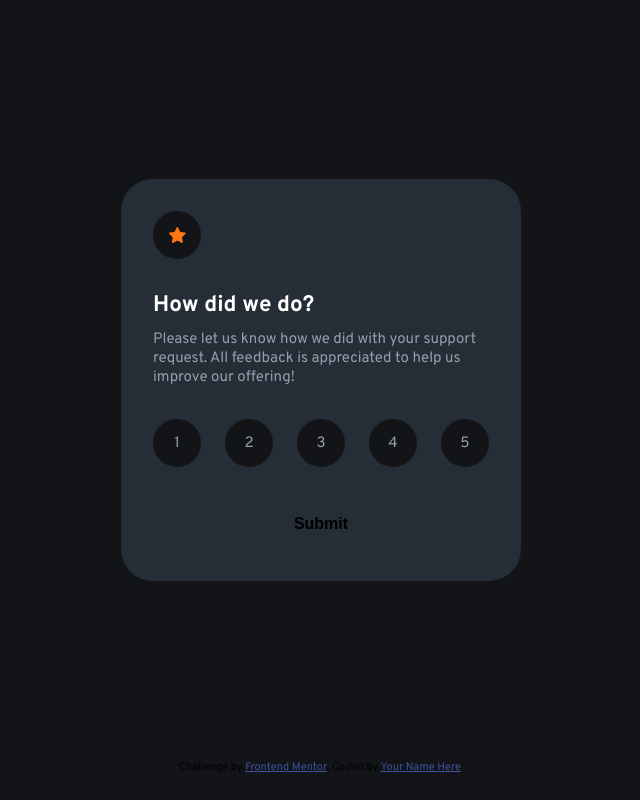
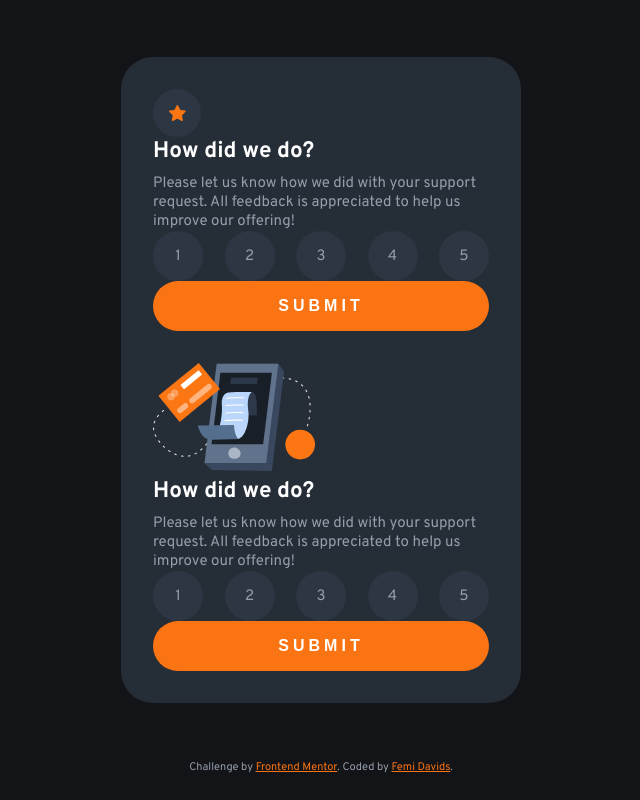
Before and after one commit to FemiDavids/fm-interactive-rating-component, a plain HTML site: page index.html in a window 1280 px wide. Shown: the whole page, without its empty margins (319-959 px from the left). Drawn offline with Linux system fonts and the light colour scheme.

Commit message:
added js script

```diff
--- /dev/null
+++ b/app.js
@@ -0,0 +1 @@
+const ratingsCard = 1;
--- a/index.html
+++ b/index.html
@@ -27,6 +27,7 @@
     <main class="wrapper">
       <!-- Rating state start -->
       <div class="container">
+        <div class="rating_section">
           <div class="icon">
             <img src="images/icon-star.svg" />
           </div>
@@ -46,12 +47,28 @@
           </div>
           <button class="button">Submit</button>
         </div>
+
+        <div class="thank_section">
+          <img src="images/illustration-thank-you.svg" />
+          <div class="chip"></div>
+          <div class="text-content">
+            <h2 class="title">How did we do?</h2>
+            <p class="description">
+              Please let us know how we did with your support request. All
+              feedback is appreciated to help us improve our offering!
+            </p>
+          </div>
+          <div class="ratings">
+            <span>1</span>
+            <span>2</span>
+            <span>3</span>
+            <span>4</span>
+            <span>5</span>
+          </div>
+          <button class="button">Submit</button>
+        </div>
+      </div>
     </main>
-
-    <!-- How did we do? Please let us know how we did with your support request. All
-    feedback is appreciated to help us improve our offering! 1 2 3 4 5 Submit -->
-
-    <!-- Rating state end -->
 
     <!-- Thank you state start -->
 
@@ -66,7 +83,8 @@
       Challenge by
       <a href="https://www.frontendmentor.io?ref=challenge" target="_blank"
         >Frontend Mentor</a
-      >. Coded by <a href="#">Your Name Here</a>.
+      >. Coded by <a href="#">Femi Davids</a>.
     </div>
   </body>
+  <script src="app.js"></script>
 </html>
--- a/style.css
+++ b/style.css
@@ -2,11 +2,11 @@
   --clr-primary: hsl(25, 97%, 53%); /* Orange */
   --clr-secondary: hsl(213deg, 20%, 22%); /* Secondary */
 
-  --clr-neutral-000: hsl(0, 0%, 100%); /* White */
-  --clr-neutral-300: hsl(217, 12%, 63%); /* Light Grey */
-  --clr-neutral-400: hsl(216, 12%, 54%); /* Medium Grey */
-  --clr-neutral-500: hsl(213, 19%, 18%); /* Dark Blue */
-  --clr-neutral-600: hsl(216, 12%, 8%); /* Very Dark Blue */
+  --clr-white: hsl(0, 0%, 100%); /* White */
+  --clr-light-grey: hsl(217, 12%, 63%); /* Light Grey */
+  --clr-medium-grey: hsl(216, 12%, 54%); /* Medium Grey */
+  --clr-dark-blue: hsl(213, 19%, 18%); /* Dark Blue */
+  --clr-very-dark-blue: hsl(216, 12%, 8%); /* Very Dark Blue */
 
   --ff-base: "Overpass", san-serif;
   --fw-regular: 400;
@@ -26,7 +26,7 @@ html {
 
 body {
   font-size: 1.5rem;
-  background-color: var(--clr-neutral-600);
+  background-color: var(--clr-very-dark-blue);
 }
 
 .wrapper {
@@ -34,17 +34,33 @@ body {
   display: flex;
   align-items: center;
   justify-content: center;
+  margin: 0 3.2rem;
 }
 
 .container {
   max-width: 40rem;
   padding: 3.2rem;
-  background-color: var(--clr-neutral-500);
+  background-color: var(--clr-dark-blue);
   border-radius: 3.2rem;
 
   display: flex;
   flex-direction: column;
   gap: 3.2rem;
+}
+
+@media (max-width: 375px) {
+  .wrapper {
+    margin: 0 2.4rem;
+  }
+
+  .container {
+    max-width: 35rem;
+    padding: 2.4rem;
+  }
+
+  .text-content .description {
+    font-size: 1.4rem;
+  }
 }
 
 .icon {
@@ -53,17 +69,18 @@ body {
   display: flex;
   align-items: center;
   justify-content: center;
-  background-color: var(--clr-neutral-600);
+  background-color: var(--clr-secondary);
   border-radius: 50%;
 }
 
 .title {
-  color: var(--clr-neutral-000);
-  margin-bottom: 1rem;
+  color: var(--clr-white);
+  margin-bottom: 0.8rem;
 }
 
 .description {
-  color: var(--clr-neutral-300);
+  color: var(--clr-light-grey);
+  font-size: 1.5rem;
 }
 
 .ratings {
@@ -73,11 +90,12 @@ body {
 
 span {
   display: inline-block;
-  width: 4.8rem;
-  height: 4.8rem;
+  width: 5rem;
+  height: 5rem;
   border-radius: 50%;
-  background-color: var(--clr-neutral-600);
-  color: var(--clr-neutral-300);
+  background-color: var(--clr-secondary);
+  color: var(--clr-light-grey);
+
   display: flex;
   align-items: center;
   justify-content: center;
@@ -88,16 +106,30 @@ span {
   padding: 1.6rem 3.2rem;
   border: none;
   border-radius: 50px;
-  background-color: var(--clr-primary-400);
+  background-color: var(--clr-primary);
+  color: var(--clr-white);
   font-size: 1.6rem;
   font-weight: var(--fw-bold);
+  text-transform: uppercase;
+  letter-spacing: 0.4rem;
+  cursor: pointer;
+}
+
+.button:hover {
+  background-color: var(--clr-white);
+  color: var(--clr-primary);
+}
+
+.hidden {
+  display: none;
 }
 
 .attribution {
   font-size: 11px;
   text-align: center;
+  color: var(--clr-light-grey);
 }
 
 .attribution a {
-  color: hsl(228, 45%, 44%);
+  color: var(--clr-primary);
 }
```
Lines whose indentation alone changed are shown as unchanged.
